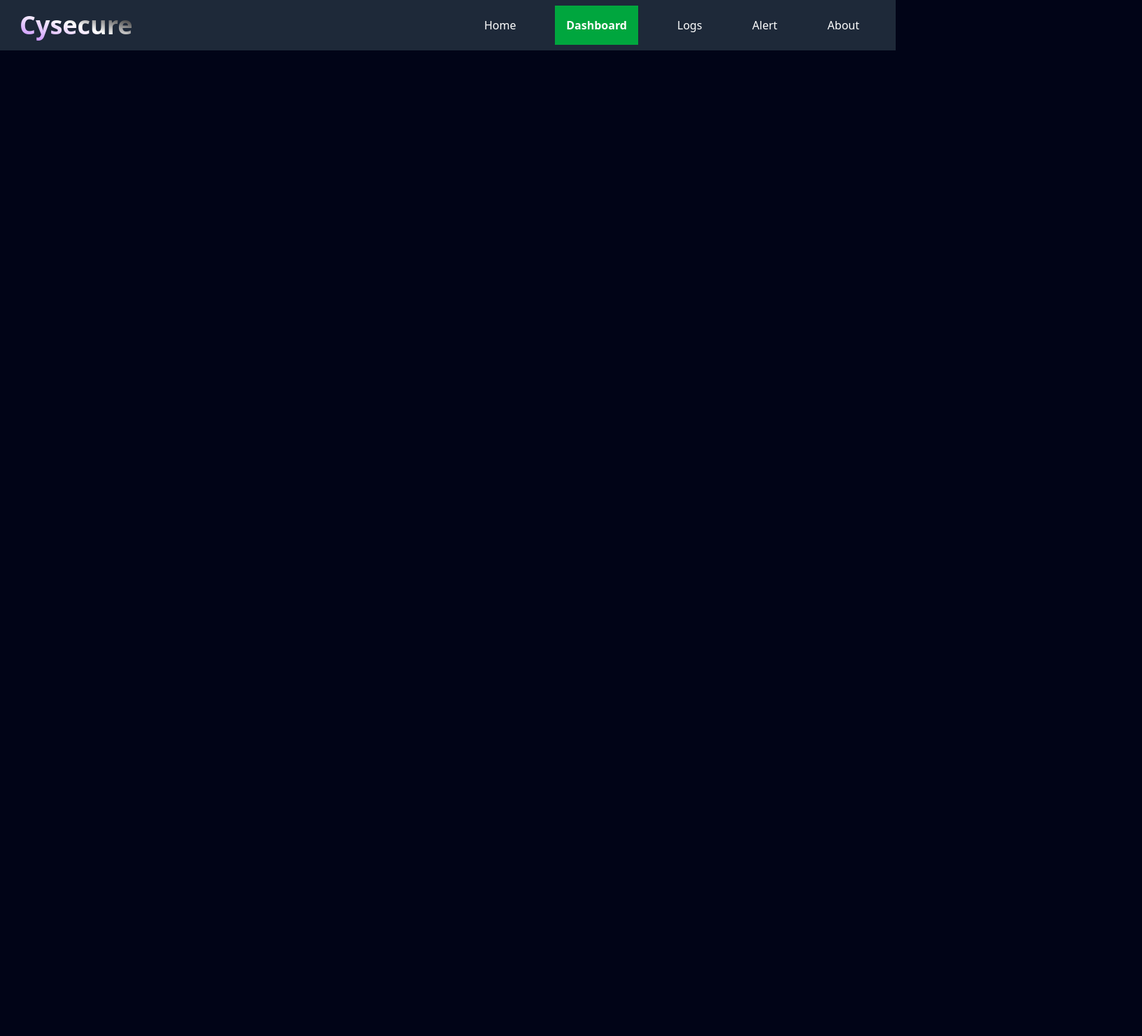
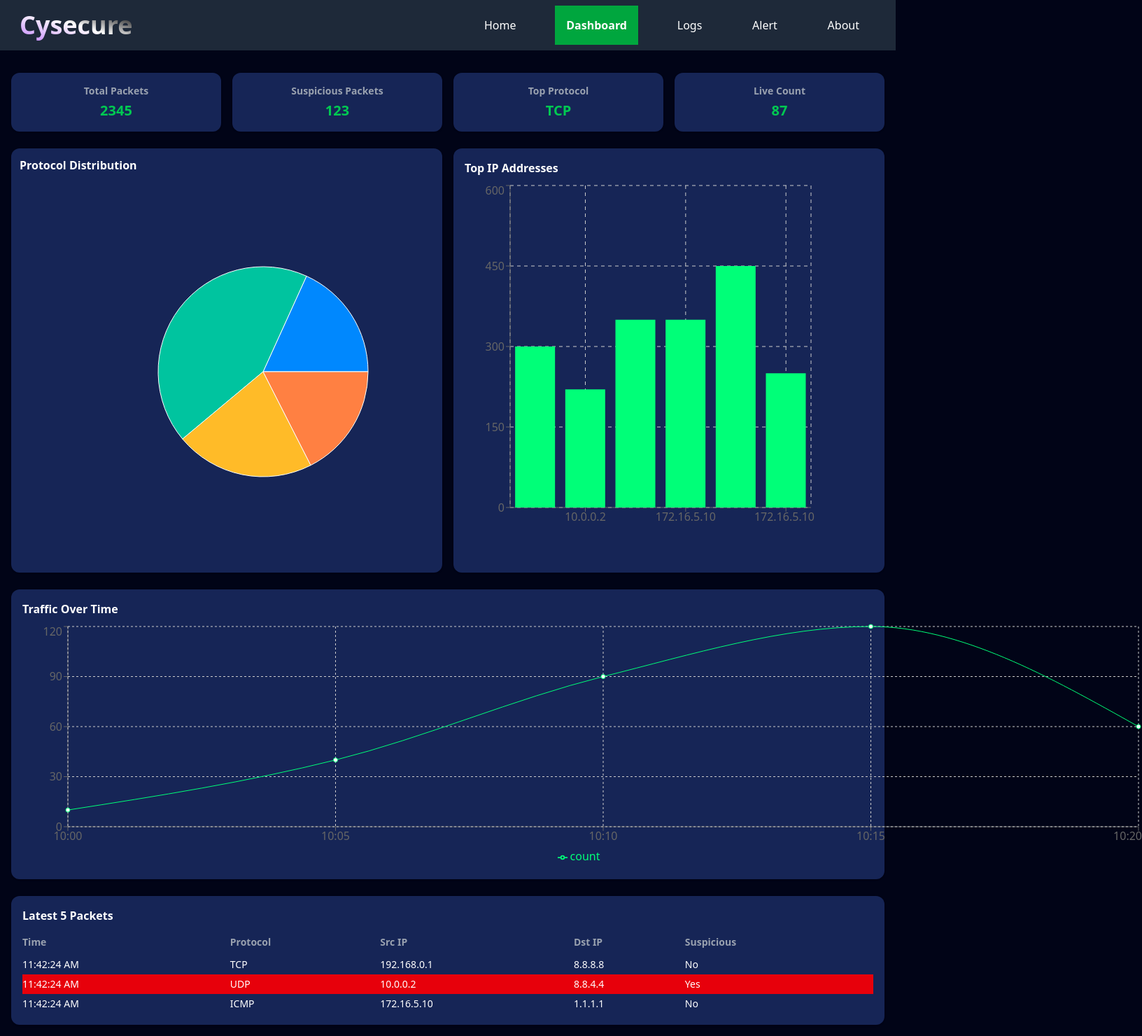
Before and after one commit to Sayanduary/CySecure_1.0, a React (Vite) app in the folder Frontend/: page /dashboard in a window 1280 px wide. Shown: the whole page at 70% size, 1632 px wide, since content can reach past the window. Before the commit the page ends 800 px from the top, so only its background shows below. Built offline with nearby package versions, Linux system fonts and the light colour scheme.

Commit message:
desgin dashboard

```diff
--- a/Frontend/package.json
+++ b/Frontend/package.json
@@ -11,9 +11,12 @@
   },
   "dependencies": {
     "@tailwindcss/vite": "^4.1.4",
+    "axios": "^1.8.4",
     "react": "^19.0.0",
     "react-dom": "^19.0.0",
     "react-router-dom": "^7.5.0",
+    "rechart": "^0.0.1",
+    "recharts": "^2.15.3",
     "swiper": "^11.2.6",
     "tailwindcss": "^4.1.4",
     "typed.js": "^2.1.0",
--- a/Frontend/src/components/pages/Dashboard.jsx
+++ b/Frontend/src/components/pages/Dashboard.jsx
@@ -1,11 +1,135 @@
-import React from 'react'
+import { useEffect, useState } from 'react';
+import {
+  PieChart, Pie, Cell, Tooltip,
+  LineChart, Line, XAxis, YAxis, CartesianGrid, Legend,
+  BarChart, Bar
+} from 'recharts';
 
-function Dashboard() {
+const COLORS = ['#0088FE', '#00C49F', '#FFBB28', '#FF8042'];
+
+export default function Dashboard() {
+  const [stats, setStats] = useState({
+    totalPackets: 2345,
+    suspiciousPackets: 123,
+    topProtocol: 'TCP',
+    liveCount: 87,
+
+    protocolData: [
+      { protocol: 'TCP', value:255 },
+      { protocol: 'UDP', value: 600 },
+      { protocol: 'ICMP', value: 300 },
+      { protocol: 'Other', value: 245 }
+    ],
+    topIPs: [
+      { ip: '192.168.0.1', count: 300 },
+      { ip: '10.0.0.2', count: 220 },
+      { ip: '172.16.5.10', count: 350 },
+      { ip: '172.16.5.10', count: 350 },
+      { ip: '172.16.5.10', count: 450 },
+      { ip: '172.16.5.10', count: 250 }
+    ],
+    trafficHistory: [
+      { time: '10:00', count: 10 },
+      { time: '10:05', count: 40 },
+      { time: '10:10', count: 90 },
+      { time: '10:15', count: 120 },
+      { time: '10:20', count: 60 }
+    ],
+    latestPackets: [
+      { timestamp: Date.now(), protocol: 'TCP', srcIP: '192.168.0.1', dstIP: '8.8.8.8', suspicious: false },
+      { timestamp: Date.now(), protocol: 'UDP', srcIP: '10.0.0.2', dstIP: '8.8.4.4', suspicious: true },
+      { timestamp: Date.now(), protocol: 'ICMP', srcIP: '172.16.5.10', dstIP: '1.1.1.1', suspicious: false }
+    ]
+  });
+
   return (
-    <div>
-      <h1>Dashboard</h1>
+    <div className="p-4 font-sans  ">
+      <h2 className="text-2xl font-bold mb-4">📊 Real-Time Network Dashboard</h2>
+
+      {/* Summary Cards */}
+      <div className="grid grid-cols-2  md:grid-cols-4 gap-4 mb-6">
+        <Card title="Total Packets" value={stats.totalPackets} />
+        <Card title="Suspicious Packets" value={stats.suspiciousPackets} />
+        <Card title="Top Protocol" value={stats.topProtocol} />
+        <Card title="Live Count" value={stats.liveCount} />
+      </div>
+
+      {/* Charts */}
+      <div className="grid grid-cols-1 md:grid-cols-2 gap-4 mb-6">
+        <div className="bg-blue-950  p-3 rounded-xl shadow">
+          <h3 className="font-semibold text-white mb-2">Protocol Distribution</h3>
+          <PieChart width={500} height={550}>
+
+            <Pie data={stats.protocolData} dataKey="value" nameKey="protocol" cx="70%" cy="50%" outerRadius={150}>
+              {stats.protocolData.map((_, index) => (
+                <Cell key={index} fill={COLORS[index % COLORS.length]} />
+              ))}
+            </Pie>
+            <Tooltip />
+          </PieChart>
+        </div>
+
+        <div className="bg-blue-950  p-4 rounded-xl shadow">
+          <h3 className="font-semibold text-white mb-2">Top IP Addresses</h3>
+
+          <BarChart width={500} height={500} data={stats.topIPs}>
+          <CartesianGrid strokeDasharray="5 5"/>
+            <XAxis dataKey="ip" />
+            <YAxis />
+            <Tooltip />
+            <Bar dataKey="count" fill="#00ff78" />
+          </BarChart>
+        </div>
+      </div>
+
+      {/* Line Chart - Traffic Over Time */}
+      <div className="bg-blue-950 p-4 rounded-xl shadow mb-6 ">
+        <h3 className="font-semibold text-white mb-2">Traffic Over Time</h3>
+        <LineChart width={1600} height={350} data={stats.trafficHistory}>
+          <XAxis dataKey="time" />
+          <YAxis />
+          <CartesianGrid strokeDasharray="3 3" />
+          <Tooltip />
+          <Legend />
+          <Line type="monotone" dataKey="count" stroke="#00ff78" />
+        </LineChart>
+      </div>
+
+      {/* Latest Packets */}
+      <div className="bg-blue-950 p-4 rounded-xl shadow">
+        <h3 className="font-semibold text-white mb-2">Latest 5 Packets</h3>
+        <table className="min-w-full text-sm text-left">
+          <thead>
+            <tr className="text-gray-600">
+              <th className="py-2 text-gray-400">Time</th>
+              <th className="py-2 text-gray-400">Protocol</th>
+              <th className="py-2 text-gray-400">Src IP</th>
+              <th className="py-2 text-gray-400">Dst IP</th>
+              <th className="py-2 text-gray-400">Suspicious</th>
+            </tr>
+          </thead>
+          <tbody>
+            {stats.latestPackets.map((pkt, idx) => (
+              <tr key={idx} className={pkt.suspicious ? 'bg-red-600 text-white ' : 'text-white '}>
+                <td className="py-1">{new Date(pkt.timestamp).toLocaleTimeString()}</td>
+                <td>{pkt.protocol}</td>
+                <td>{pkt.srcIP}</td>
+                <td>{pkt.dstIP}</td>
+                <td>{pkt.suspicious ? 'Yes' : 'No'}</td>
+              </tr>
+            ))}
+          </tbody>
+        </table>
+      </div>
     </div>
-  )
+  );
 }
 
-export default Dashboard
+function Card({ title, value }) {
+  return (
+    <div className="bg-blue-950 rounded-xl shadow p-4 text-center mt-10">
+      <h4 className="text-gray-400 text-sm mb-1 font-bold ">{title}</h4>
+      <p className="text-xl font-bold text-green-500">{value}</p>
+    </div>
+  );
+}
--- a/Frontend/src/components/pages/Home.jsx
+++ b/Frontend/src/components/pages/Home.jsx
@@ -98,7 +98,7 @@ function Home() {
           coverflowEffect={{
             rotate: 50,
             stretch: 0,
-            depth: 100,
+            depth: 150,
             modifier: 1,
             slideShadows: true,
           }}
```
Also changed, not shown: 1 other file (tests, documents, lock files or other folders).
